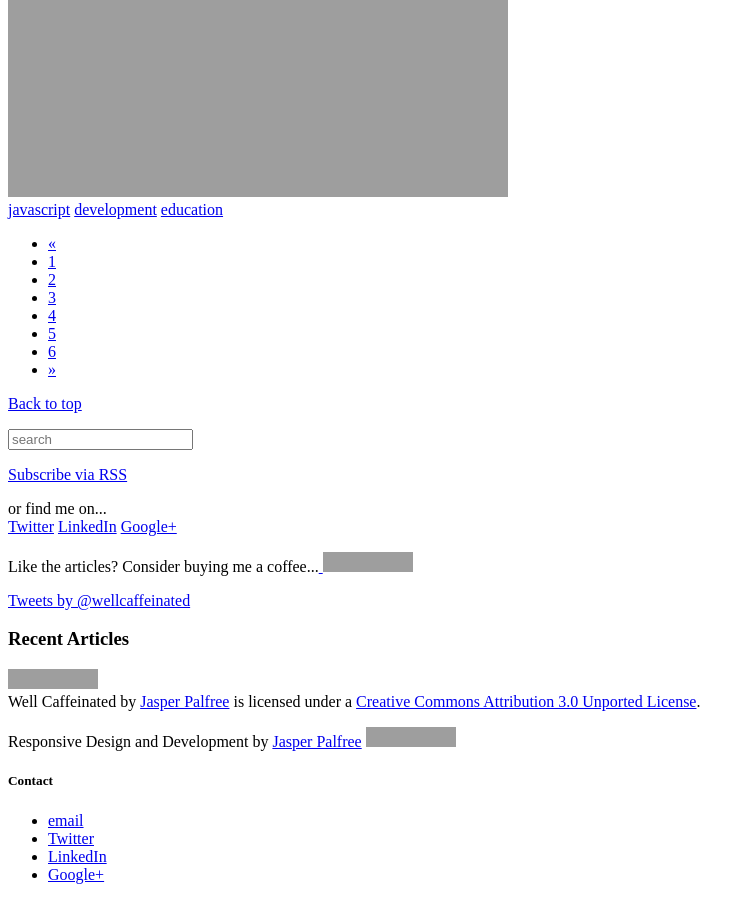
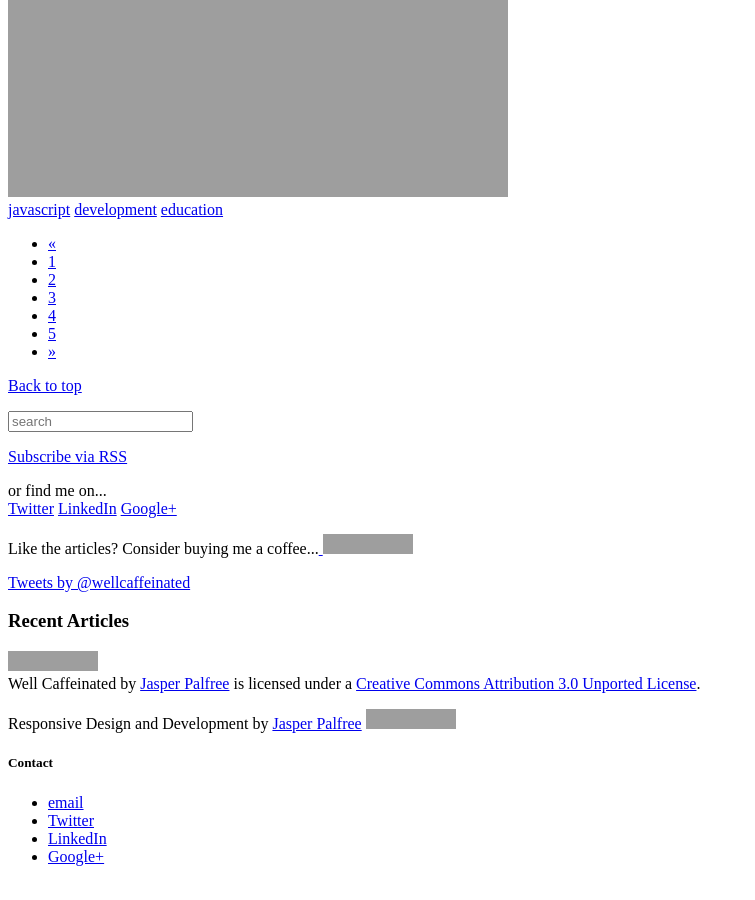
Before and after one commit to wellcaffeinated/wellcaffeinated.github.com, a Jekyll site: the page built from index.html, in a window 1280 px wide and 900 px high, scrolled down 730 px, cut to the strip 0-900 px from the top of the window. Shown: the whole strip, without its empty margins (0-755 px from the left). Built offline with Jekyll 4.4.1, drawn with Linux system fonts in a browser that asks for light colours; some web fonts are replaced; the list of posts is cut into pages by our own code; comment, search, counter and statistics services are not loaded; grey boxes are pictures that could not be loaded.

Commit message:
fix pagination

```diff
--- a/index.html
+++ b/index.html
@@ -36,6 +36,7 @@ group: navigation
         {% endif %}
 
         {% assign ofst = 0 %}
+        {% capture curpage %}{{curpage | minus:1}}{% endcapture %}
       {% endif %}
 
       {% for count in (2..paginator.total_pages) limit:curpage offset:ofst %}
```
